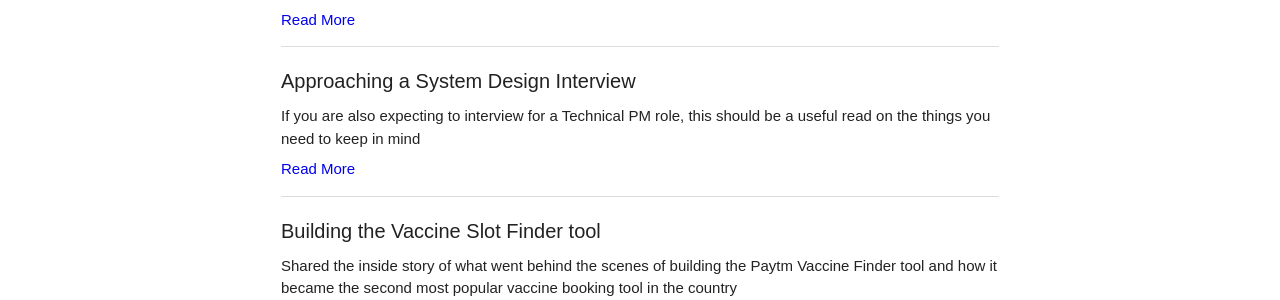
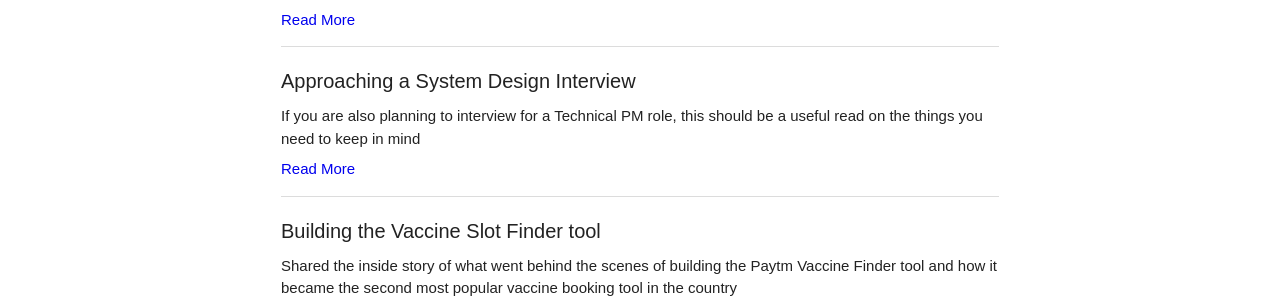
Before and after one commit to product-noob/product-noob.github.io, a Jekyll site: the page built from blog.md, in a window 1280 px wide. Shown: the part 278-578 px from the top of the page. Built offline with Jekyll 4.4.1, drawn with Linux system fonts in a browser that asks for light colours.

Commit message:
updated the blog

```diff
--- a/_posts/2021-08-23-Cracking System Design Interview.md
+++ b/_posts/2021-08-23-Cracking System Design Interview.md
@@ -1,10 +1,10 @@
 ---
 layout: post
 title:  "Approaching a System Design Interview"
-description: "If you are also expecting to interview for a Technical PM role, this should be a useful read on the things you need to keep in mind"
+description: "If you are also planning to interview for a Technical PM role, this should be a useful read on the things you need to keep in mind"
 ---
 
-**\*Disclaimer:** While a system design interview is generally asked in engineering interviews, some companies for their Technical PM roles do assess the systems knowledge of candidates. These are just some of my personal notes I wrote from memory to serve as a quick refresher.
+**\Disclaimer:** While a system design interview is generally asked in engineering interviews, some companies for their Technical PM roles do assess the systems knowledge of candidates. These are just some of my personal notes I wrote from memory to serve as a quick refresher.
 If you are also expecting to interview for a TPM role, this should be a useful read.\*
 
 ### Before we see the structure here are some keywords commonly used in system design:
```
Also changed, not shown: other parts of _posts/2021-08-23-Cracking System Design Interview.md (+1 -1 lines), images/System_design.png (added), images/System_design_1.png (added), images/System_design_2.png (added), images/System_design_3.png (added), 1 other file.
